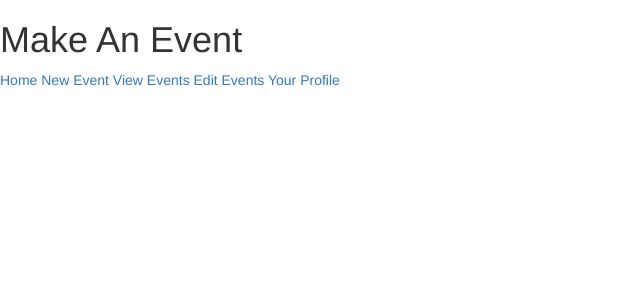
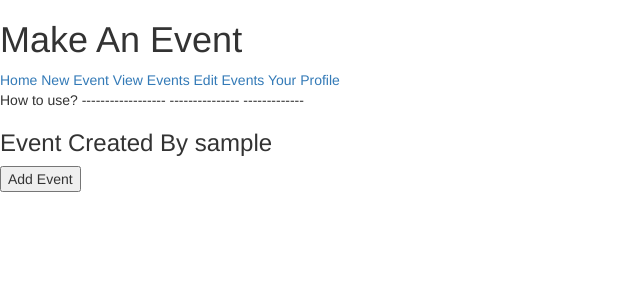
Before and after one commit to rsunder10/contentuploader, a PHP site: page /profile/newevent.php in a window 1280 px wide. Shown: the top 300 px of the page, without its empty margins (0-640 px from the left). Run offline with PHP 8.4, Linux system fonts and the light colour scheme; the visitor is signed in with stand-in values (Sample User, id 1); some libraries are stand-ins or nearby versions.

Commit message:
Event Development Started

```diff
--- /dev/null
+++ b/js/new_events.js
@@ -0,0 +1,11 @@
+$(document).ready(function(){
+    $("input[type='button']").click(function() {
+        switch(this.id) {
+            case 'create_event':window.location.href = "../event/event_name.php"; break;
+            case 'event_name': window.location.href="../event/event_name.php"; break;
+            case 'event_rules': window.location.href = "../event/event_rules.php"; break;
+            case 'event_introduction': window.location.href = "../event/event_introduction.php"; break;
+            case 'event_cordinators': window.location.href = "../event/event_cordinators.php"; break;
+        }
+    });
+})
--- a/profile/newevent.php
+++ b/profile/newevent.php
@@ -3,3 +3,20 @@ require('../includes/include_newevent.php');
 ?>
 <h1>Make An Event</h1>
 <?php require('../includes/navlinks.php'); ?>
+<div id="desc">
+	How to use?
+	------------------
+	---------------
+	-------------
+
+</div>
+<div id="prev_event_user">
+	<h3>Event Created By <?php echo " ".$_SESSION['user']; ?></h3>
+</div>
+
+<input type="button" id="create_event" value="Add Event">
+
+<script src="../js/new_events.js"></script>
+<?php
+	require('../layout/footer.php');
+?>
```
Also changed, not shown: event/event_cordinators.php (added, +22 -0 lines), event/event_introduction.php (added, +21 -0 lines), event/event_name.php (added, +20 -0 lines), event/event_rules.php (added, +22 -0 lines).
